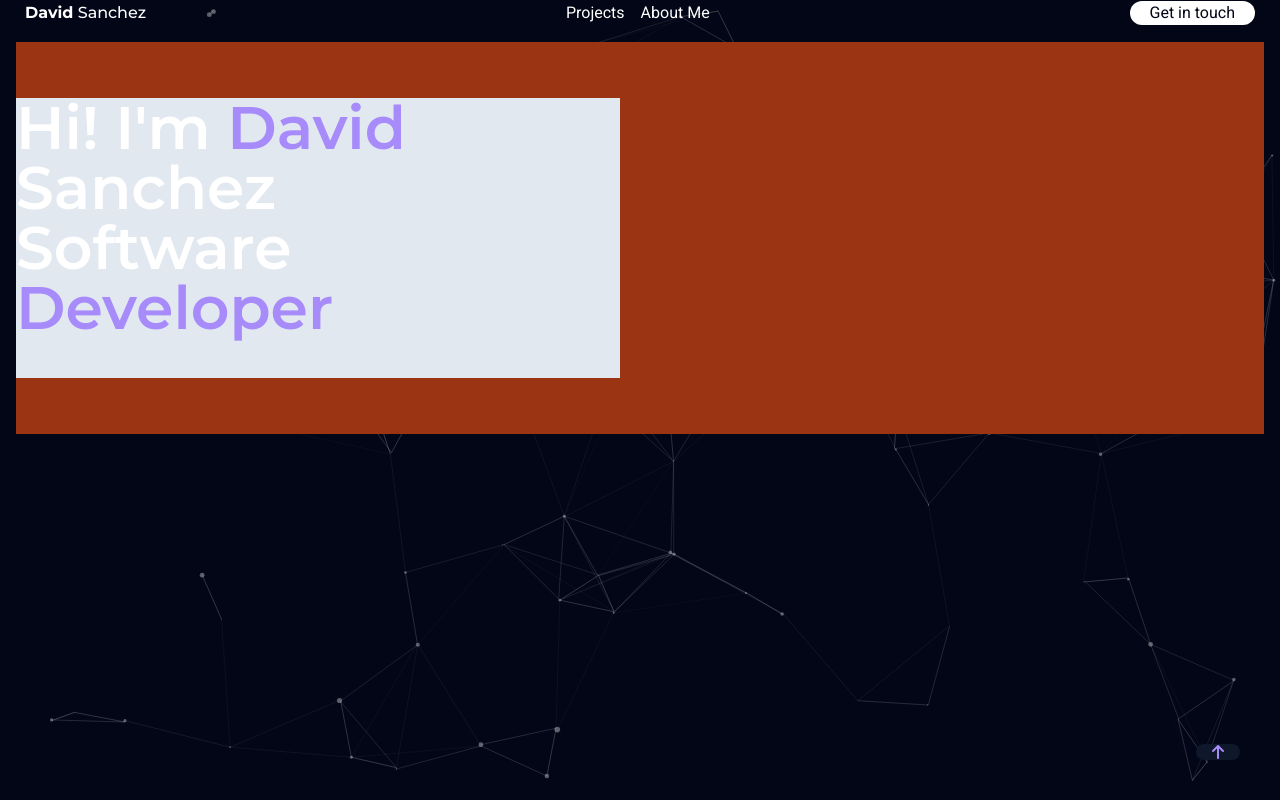
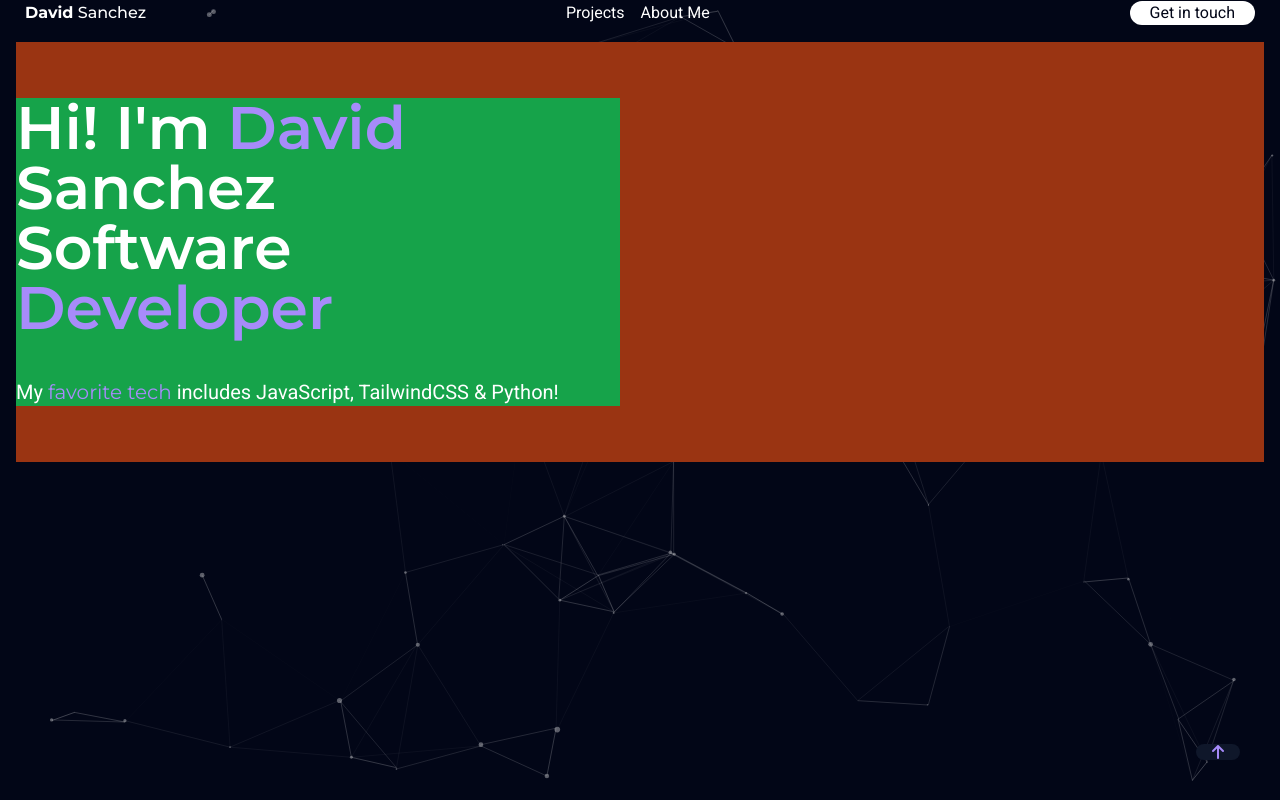
Before and after one commit to Davsan88/Davsan88.github.io, a SvelteKit app: page / in a window 1280 px wide. Built offline with nearby package versions, Linux system fonts and the light colour scheme.

Commit message:
Update Main.svelte

```diff
--- a/src/components/Main.svelte
+++ b/src/components/Main.svelte
@@ -7,7 +7,7 @@
         class="grid grid-cols-1 lg:grid-cols-2 gap-10 py-8 sm:py-14 bg-orange-800"
     >
         <div
-            class="flex flex-col lg:justify-center text-center lg:text-left gap-6 md:gap-8 lg:gap-10 bg-slate-200"
+            class="flex flex-col lg:justify-center text-center lg:text-left gap-6 md:gap-8 lg:gap-10 bg-green-600"
         >
             <h2 class="font-semibold text-4xl sm:text-5xl md:text-6xl">
                 Hi! I'm <span class="montserrat text-violet-400">David</span>
@@ -15,6 +15,7 @@
                 <span class="montserrat text-violet-400">Developer</span>
             </h2>
             <p class="text-base sm:text-lg md:text-xl">
+                My <span class="montserrat text-violet-400">favorite tech</span> includes JavaScript, TailwindCSS & Python!
 
             </p>
         </div>
```
